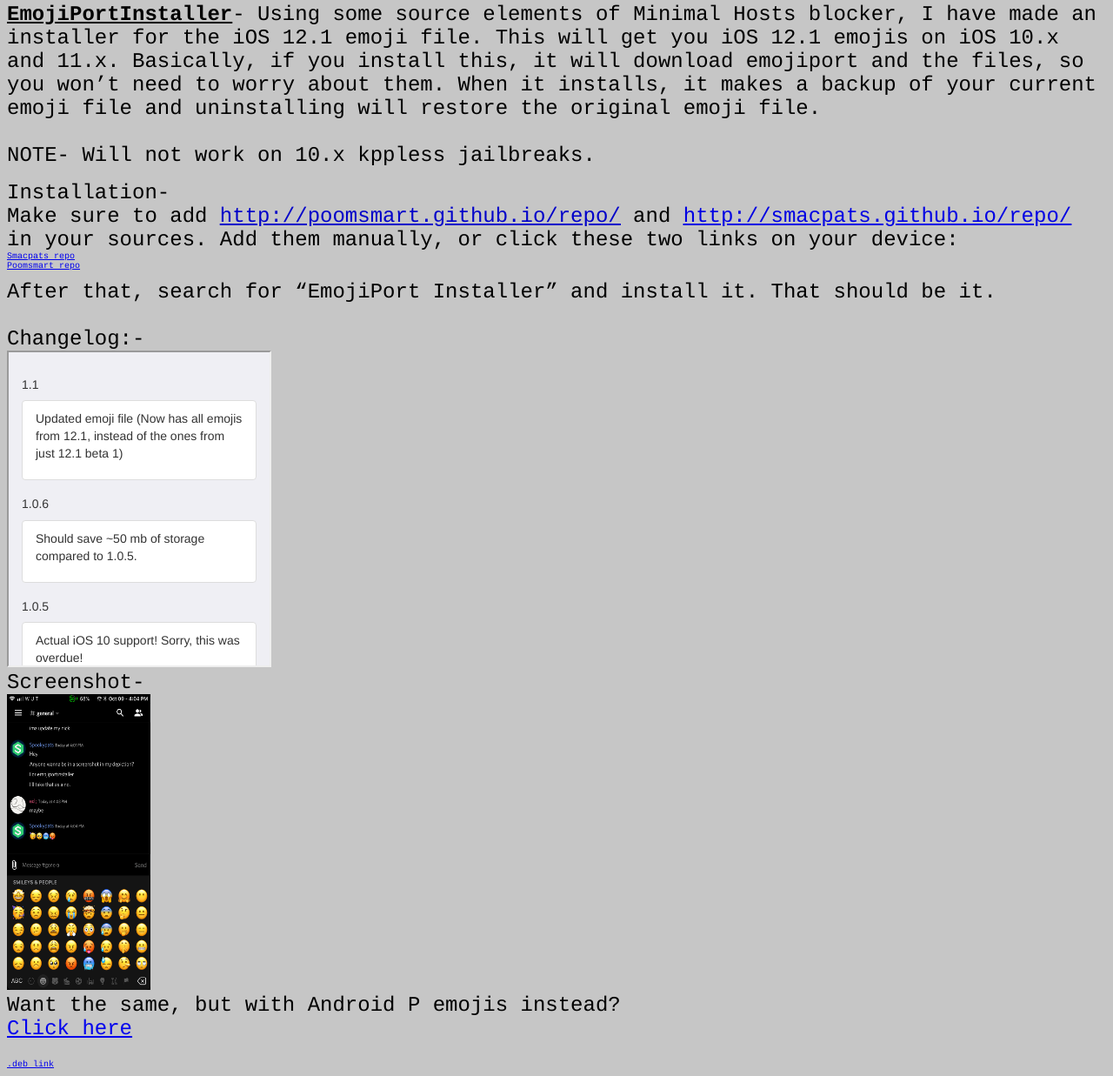
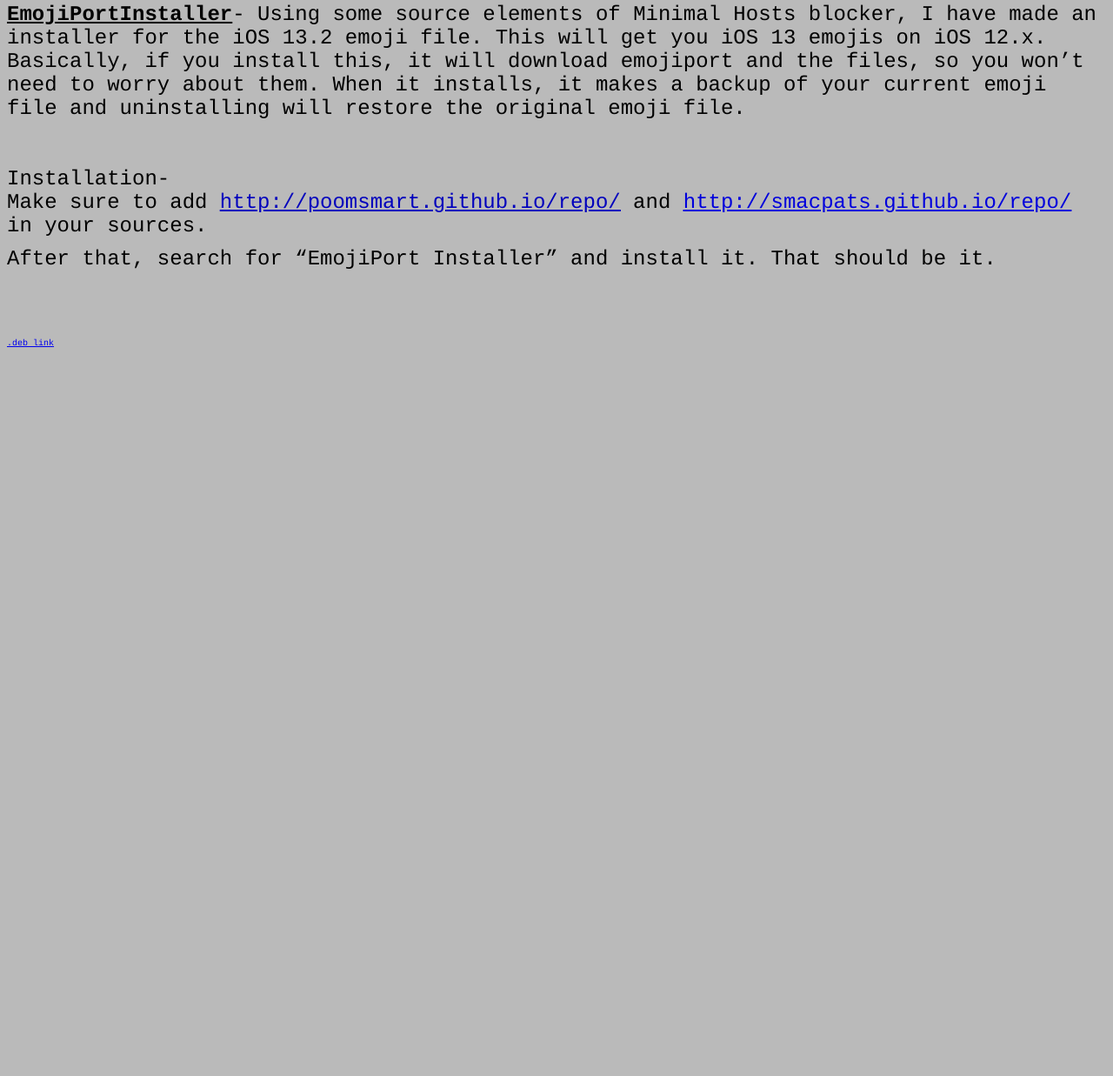
Before and after one commit to smacpats/smacpats.github.io, a website: page emojiportinstaller/index.html in a window 1280 px wide. Shown: the part 5-1242 px from the top of the page at 87% size. After the commit the page ends 800 px from the top, so only its background shows below. Drawn offline with nearby package versions, Linux system fonts and the light colour scheme.

Commit message:
Big gains

```diff
--- a/emojiportinstaller/index.html
+++ b/emojiportinstaller/index.html
@@ -7,42 +7,36 @@
   <meta name="Generator" content="Cocoa HTML Writer">
   <meta name="CocoaVersion" content="1671">
   <style type="text/css">
-    body {background-color: #c6c6c6}
+    body {background-color: #bababa}
     p.p1 {margin: 0.0px 0.0px 0.0px 0.0px; line-height: 28.0px; font: 24.0px Courier; color: #000000; -webkit-text-stroke: #000000}
-    p.p2 {margin: 0.0px 0.0px 0.0px 0.0px; line-height: 12.0px; font: 10.0px Courier; color: #0000e9; -webkit-text-stroke: #000000}
+    p.p2 {margin: 0.0px 0.0px 12.0px 0.0px; line-height: 14.0px; font: 12.0px Times; color: #000000; -webkit-text-stroke: #000000; min-height: 14.0px}
     p.p3 {margin: 0.0px 0.0px 0.0px 0.0px; line-height: 12.0px; font: 10.0px Courier; color: #000000; -webkit-text-stroke: #000000}
-    p.p4 {margin: 0.0px 0.0px 0.0px 0.0px; line-height: 28.0px; font: 24.0px Courier; color: #0000e9; -webkit-text-stroke: #000000}
+    p.p4 {margin: 0.0px 0.0px 0.0px 0.0px; line-height: 14.0px; font: 24.0px Courier; color: #0000e3; -webkit-text-stroke: #000000; min-height: 29.0px}
+    p.p5 {margin: 0.0px 0.0px 0.0px 0.0px; line-height: 12.0px; font: 10.0px Courier; color: #0000e9; -webkit-text-stroke: #000000}
     span.s1 {text-decoration: underline ; font-kerning: none}
     span.s2 {font-kerning: none}
-    span.s3 {text-decoration: underline ; font-kerning: none; color: #0000c9}
-    span.s4 {text-decoration: underline ; font-kerning: none; color: #0000e3}
+    span.s3 {text-decoration: underline ; font-kerning: none; color: #0000bd}
+    span.s4 {text-decoration: underline ; font-kerning: none; color: #0000dc}
     span.s5 {font: 10.0px Courier; text-decoration: underline ; font-kerning: none; color: #0000e9}
-    span.s6 {text-decoration: underline ; font-kerning: none; color: #0000e9}
   </style>
 </head>
 <body>
-<p class="p1"><span class="s1"><b>EmojiPortInstaller</b></span><span class="s2">- Using some source elements of Minimal Hosts blocker, I have made an installer for the iOS 12.1 emoji file. This will get you iOS 12.1 emojis on iOS 10.x and 11.x. Basically, if you install this, it will download emojiport and the files, so you won’t need to worry about them. When it installs, it makes a backup of your current emoji file and uninstalling will restore the original emoji file.<span class="Apple-converted-space"> </span></span></p>
+<p class="p1"><span class="s1"><b>EmojiPortInstaller</b></span><span class="s2">- Using some source elements of Minimal Hosts blocker, I have made an installer for the iOS 13.2 emoji file. This will get you iOS 13 emojis on iOS 12.x. Basically, if you install this, it will download emojiport and the files, so you won’t need to worry about them. When it installs, it makes a backup of your current emoji file and uninstalling will restore the original emoji file.<span class="Apple-converted-space"> </span></span></p>
 <p class="p1"><span class="s2"><br>
-<p class="p1"><span class="s2">NOTE- Will not work on 10.x kppless jailbreaks.</span></p>
 </span></p>
+<p class="p2"><span class="s2"></span><br></p>
 <p class="p1"><span class="s2">Installation-</span></p>
-<p class="p1"><span class="s2">Make sure to add <a href="http://poomsmart.github.io/repo/"><span class="s3">http://poomsmart.github.io/repo/</span></a> and <a href="http://smacpats.github.io/repo/"><span class="s4">http://smacpats.github.io/repo/</span></a> in your sources. Add them manually, or click these two links on your device:</span></p>
-<p class="p2"><span class="s1"><a href="http://bit.ly/2wK3nBr">Smacpats repo<span class="s5"></span></a></span></p>
-<p class="p2"><span class="s1"><a href="http://bit.ly/2C1RHhM">Poomsmart repo<span class="s5"></span></a></span></p>
+<p class="p1"><span class="s2">Make sure to add <a href="http://poomsmart.github.io/repo/"><span class="s3">http://poomsmart.github.io/repo/</span></a> and <a href="http://smacpats.github.io/repo/"><span class="s4">http://smacpats.github.io/repo/</span></a> in your sources.<span class="Apple-converted-space"> </span></span></p>
 <p class="p3"><span class="s2"><br>
 </span></p>
 <p class="p1"><span class="s2">After that, search for “EmojiPort Installer” and install it. That should be it.<span class="Apple-converted-space"> </span></span></p>
 <p class="p1"><span class="s2"><br>
 </span></p>
-<p class="p1"><span class="s2">Changelog:-</span></p>
- <iframe height=360 src="https://smacpats.github.io/repo/depic/changelog.html?p=e"></iframe>
-<p class="p1"><span class="s2">Screenshot-</span></p>
-<img src="https://raw.githubusercontent.com/smacpats/smacpats.github.io/master/repo/depic/e/screenshots/emojis.png" style="width:165px;height:340px;>
+<p class="p4"><span class="s2"></span><br></p>
 <p class="p3"><span class="s2"><br>
-<p class="p1"><span class="s2">Want the same, but with Android P emojis instead?</span></p>
-<p class="p4"><span class="s1"><a href="https://smacpats.github.io/emojiportinstaller/androidp/">Click here<span class="s6"></span></a></span></p>
+</span></p>
 <p class="p3"><span class="s2"><br>
-<p class="p3"><span class="s2"><br>
-<p class="p2"><span class="s1"><a href="https://github.com/smacpats/smacpats.github.io/raw/master/repo/debs/Tweaks/Emojiport-installer1.1.deb">.deb link<span class="s5"></span></a></span></p>
+</span></p>
+<p class="p5"><span class="s1"><a href="https://github.com/smacpats/smacpats.github.io/raw/master/repo/debs/Tweaks/Emojiport-installer1.2.deb">.deb link<span class="s5"></span></a></span></p>
 </body>
 </html>
--- a/repo/depic/e/changelog.xml
+++ b/repo/depic/e/changelog.xml
@@ -1,4 +1,8 @@
 <changelog>
+	<changes>
+		<version>1.2</version>
+		<change>Updated emoji file (Now has all emojis from 13.2), and iOS 12 support!</change>
+	</changes>
 	<changes>
 		<version>1.1</version>
 		<change>Updated emoji file (Now has all emojis from 12.1, instead of the ones from just 12.1 beta 1)</change>
```
Also changed, not shown: repo/depic/e/info.xml (+6 -6 lines), 6 other files.
